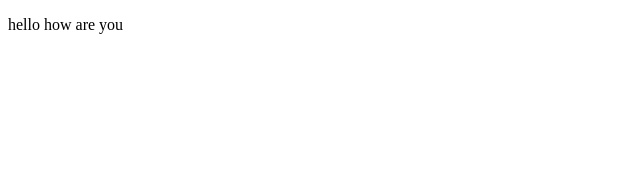
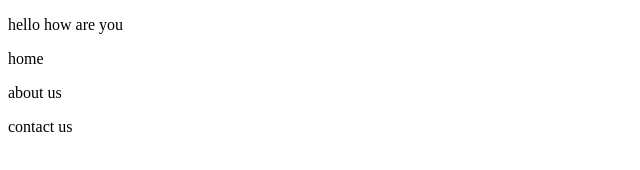
Before and after one commit to SahraanDev/demo2, a plain HTML site: page index.html in a window 1280 px wide. Shown: the whole page, without its empty margins (0-640 px from the left). Drawn offline with Linux system fonts and the light colour scheme.

Commit message:
new paraghraphs added

```diff
--- a/index.html
+++ b/index.html
@@ -7,5 +7,8 @@
 </head>
 <body>
     <p>hello how are you</p>
+    <p>home</p>
+    <p>about us</p>
+    <p>contact  us</p>
 </body>
 </html>
```
